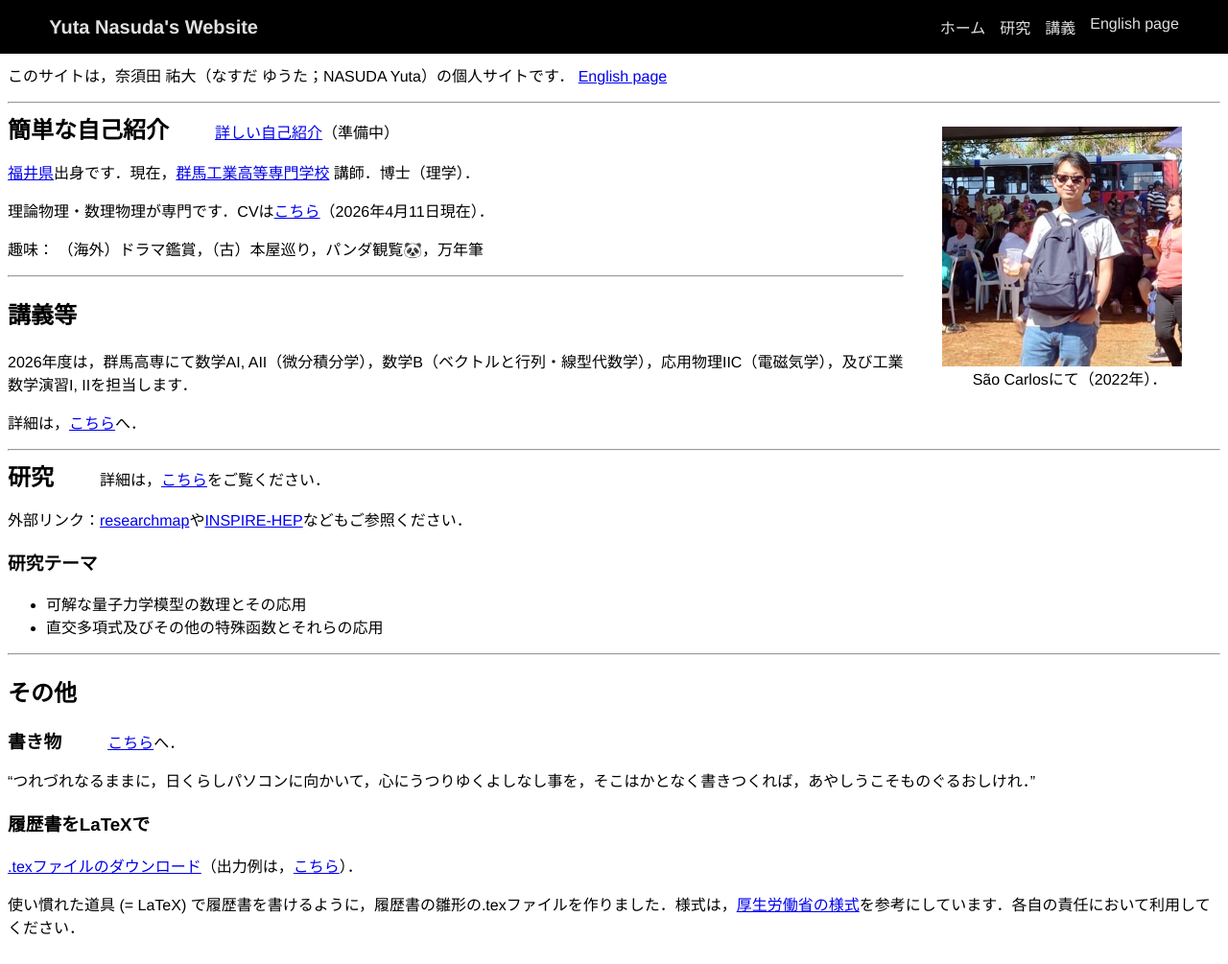
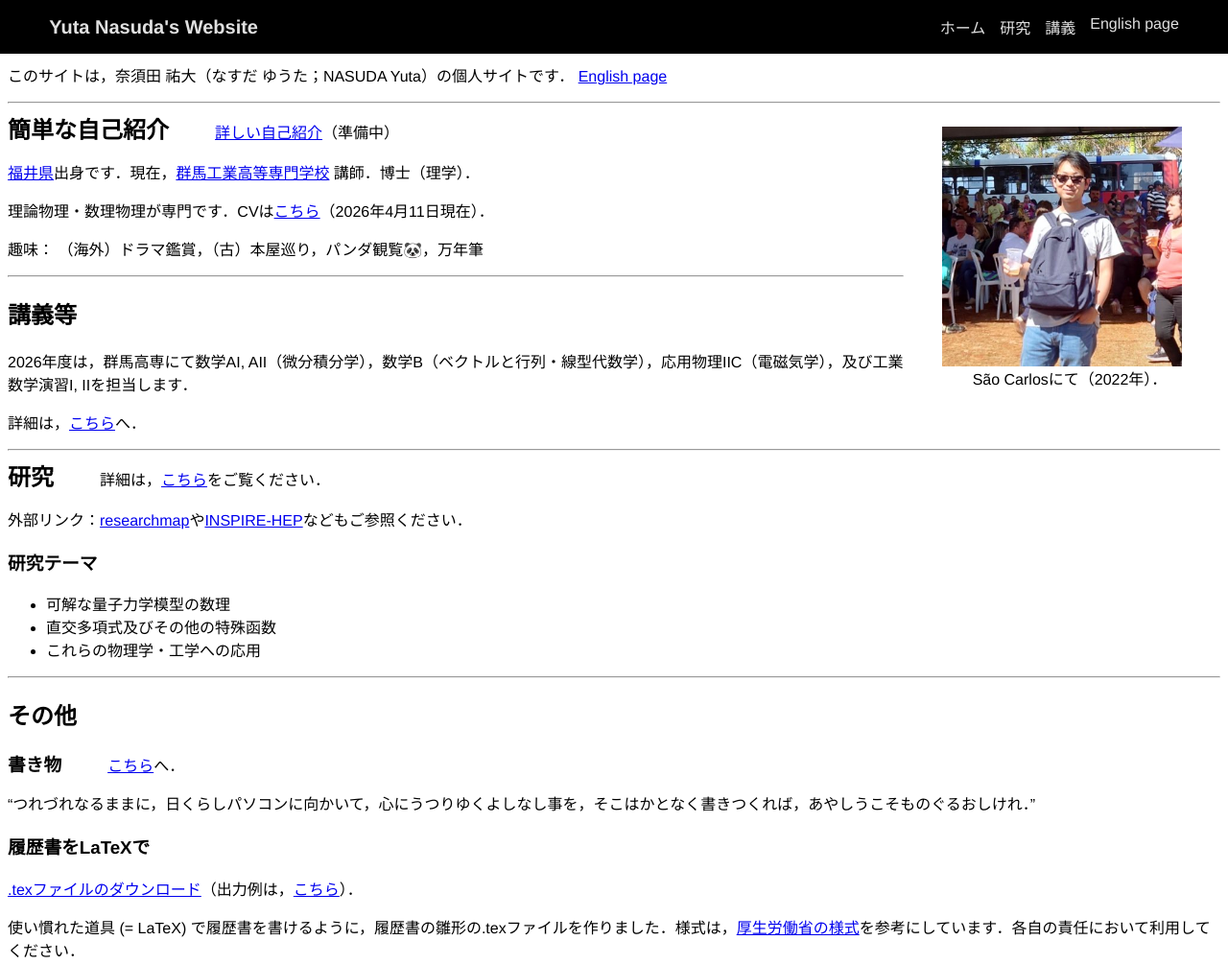
Before and after one commit to yuta-nasuda/yuta-nasuda.github.io, a plain HTML site: page index.html in a window 1280 px wide. Shown: the top 1005 px of the page at 96% size. Drawn offline with Linux system fonts and the light colour scheme.

Commit message:
Update index.html

```diff
--- a/index.html
+++ b/index.html
@@ -65,8 +65,9 @@
 
       <H3>研究テーマ</H3>
       <UL>
-		<LI>可解な量子力学模型の数理とその応用</LI>
-		<LI>直交多項式及びその他の特殊函数とそれらの応用</LI>
+		<LI>可解な量子力学模型の数理</LI>
+		<LI>直交多項式及びその他の特殊函数</LI>
+		<LI>これらの物理学・工学への応用</LI>
       </UL>
 
       <!--
```
